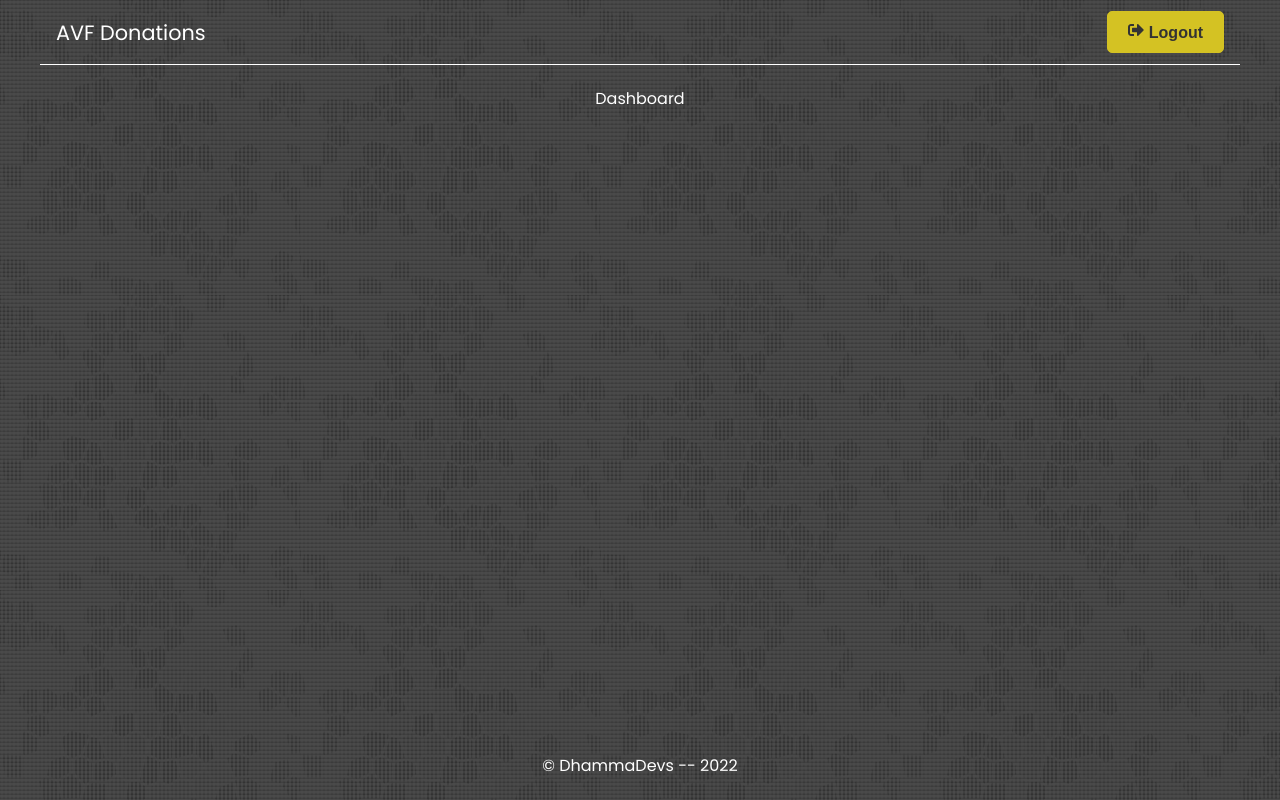
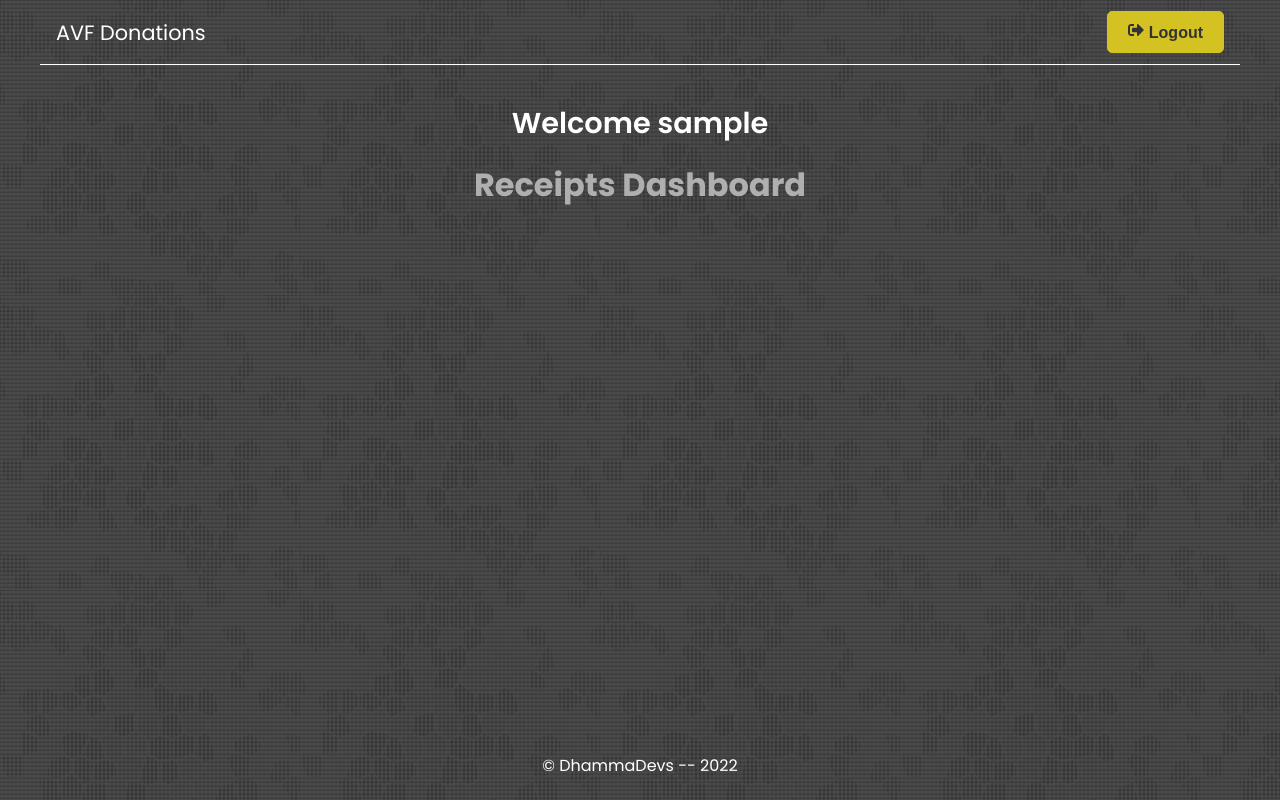
Before and after one commit to RobbieProkop/vipassana-receipts, a React (Create React App) app in the folder frontend/: page / in a window 1280 px wide. Built offline with nearby package versions, Linux system fonts and the light colour scheme; sample sign-in values are in the browser's storage.

Commit message:
update dashboard to include name and p

```diff
--- a/frontend/src/pages/Dashboard.jsx
+++ b/frontend/src/pages/Dashboard.jsx
@@ -13,6 +13,13 @@ const Dashboard = () => {
     }
   }, [user, navigate]);
 
-  return <div className="dashboard">Dashboard</div>;
+  return (
+    <>
+      <section className="heading">
+        <h1>Welcome {user && user.username}</h1>
+        <p>Receipts Dashboard</p>
+      </section>
+    </>
+  );
 };
 export default Dashboard;
```
